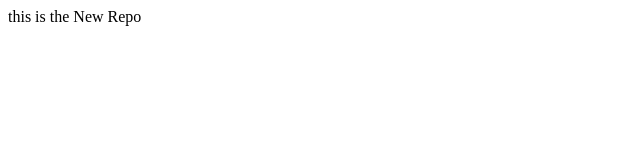
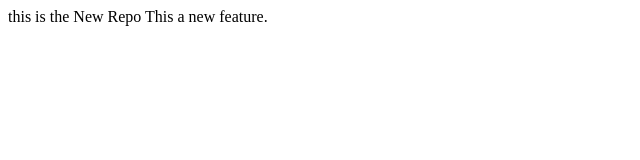
Before and after one commit to akhil0126/localrepo, a plain HTML site: page index.html in a window 1280 px wide. Shown: the whole page, without its empty margins (0-640 px from the left). Drawn offline with Linux system fonts and the light colour scheme.

Commit message:
ADD NEW FEATURE

```diff
--- a/index.html
+++ b/index.html
@@ -1 +1,4 @@
 <pr>this is the New Repo</pr>
+<pr>
+    This a new feature.
+</pr>
```
Also changed, not shown: 1 other file.
